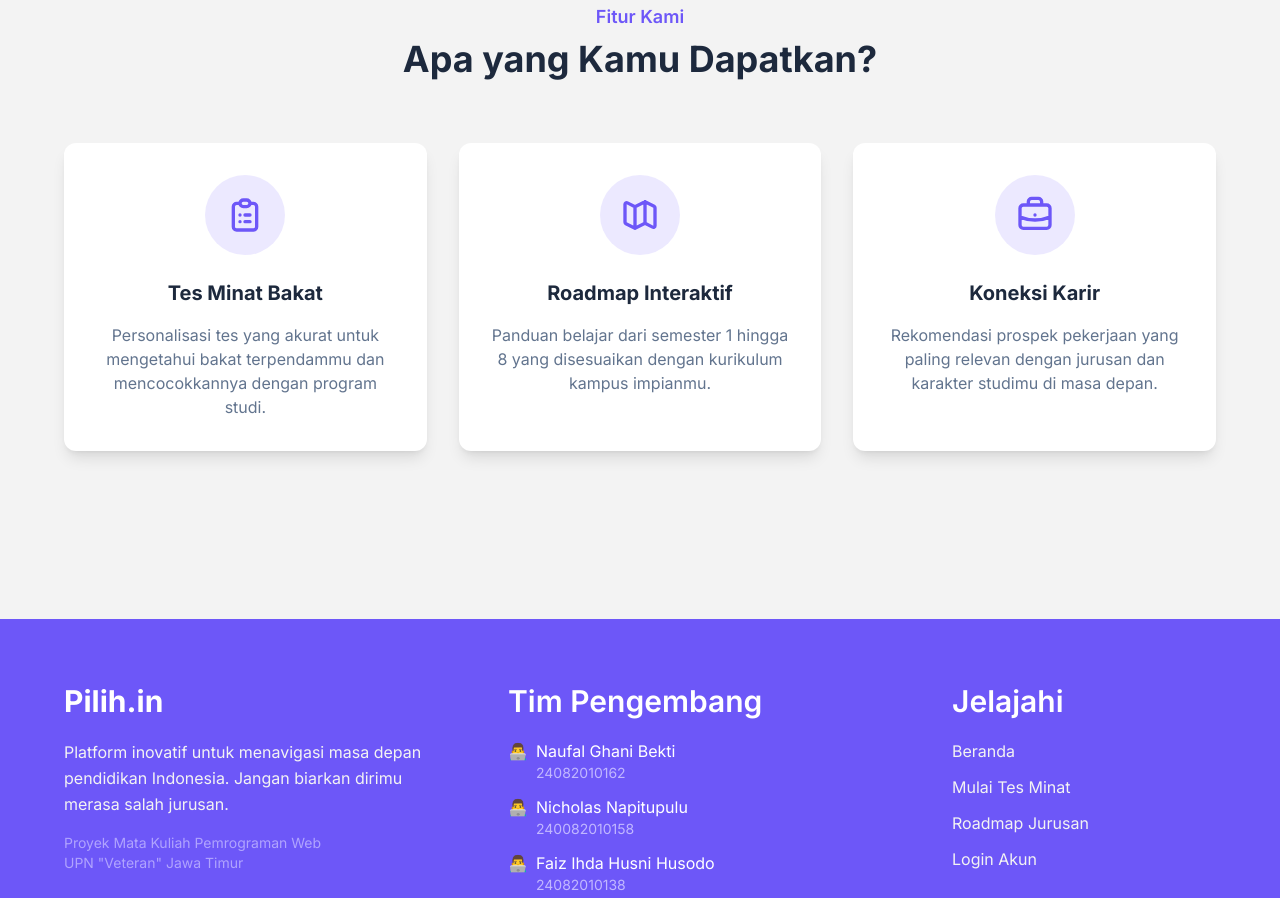
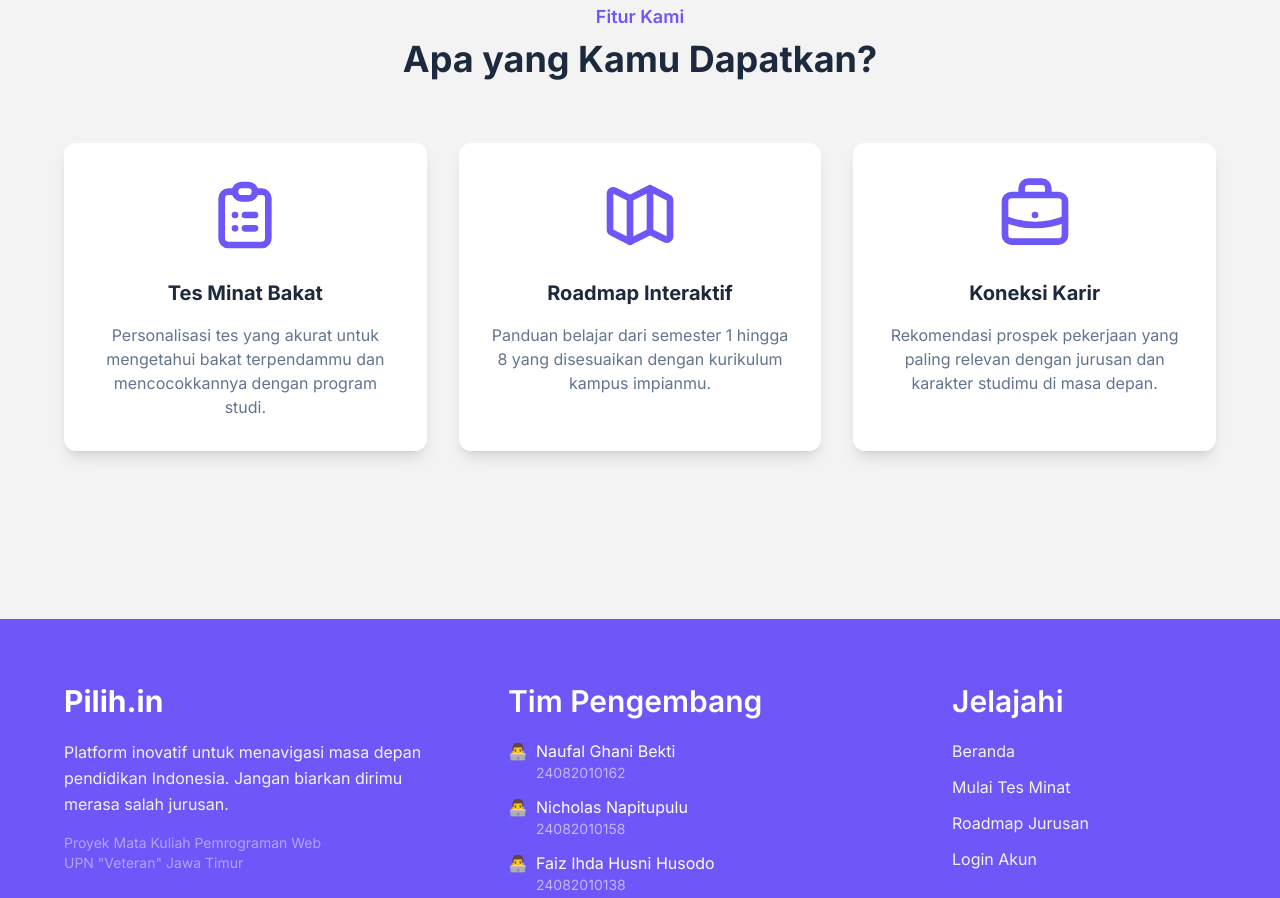
Before and after one commit to Naufal-Ghani22/Pilih.in-PemWeb, a website: page index.html in a window 1280 px wide. Shown: the part 1241-2139 px from the top of the page. Drawn offline with Linux system fonts and the light colour scheme.

Commit message:
push ditail kecil

```diff
--- a/index.html
+++ b/index.html
@@ -82,8 +82,8 @@
             <div class="flex flex-wrap justify-center">
                 <div class="w-full px-4 lg:w-1/3 xl:w-1/3 mb-10">
                     <div class="bg-white rounded-xl shadow-lg overflow-hidden p-8 hover:shadow-xl hover:-translate-y-2 transition duration-300 text-center h-full">
-                        <div class="w-20 h-20 bg-secondary/30 rounded-full flex items-center justify-center mx-auto mb-6">
-                            <svg class="w-10 h-10 text-primary" fill="none" stroke="currentColor" viewBox="0 0 24 24" xmlns="http://www.w3.org/2000/svg"><path stroke-linecap="round" stroke-linejoin="round" stroke-width="2" d="M9 5H7a2 2 0 00-2 2v12a2 2 0 002 2h10a2 2 0 002-2V7a2 2 0 00-2-2h-2M9 5a2 2 0 002 2h2a2 2 0 002-2M9 5a2 2 0 012-2h2a2 2 0 012 2m-3 7h3m-3 4h3m-6-4h.01M9 16h.01"></path></svg>
+                        <div class="w-20 h-20 rounded-full flex items-center justify-center mx-auto mb-6">
+                            <svg class="w-30 h-30 text-primary" fill="none" stroke="currentColor" viewBox="0 0 24 24" xmlns="http://www.w3.org/2000/svg"><path stroke-linecap="round" stroke-linejoin="round" stroke-width="2" d="M9 5H7a2 2 0 00-2 2v12a2 2 0 002 2h10a2 2 0 002-2V7a2 2 0 00-2-2h-2M9 5a2 2 0 002 2h2a2 2 0 002-2M9 5a2 2 0 012-2h2a2 2 0 012 2m-3 7h3m-3 4h3m-6-4h.01M9 16h.01"></path></svg>
                         </div>
                         <h3 class="font-bold text-xl text-slate-800 mb-4">Tes Minat Bakat</h3>
                         <p class="font-medium text-slate-500 text-base">Personalisasi tes yang akurat untuk mengetahui bakat terpendammu dan mencocokkannya dengan program studi.</p>
@@ -91,8 +91,8 @@
                 </div>
                 <div class="w-full px-4 lg:w-1/3 xl:w-1/3 mb-10">
                     <div class="bg-white rounded-xl shadow-lg overflow-hidden p-8 hover:shadow-xl hover:-translate-y-2 transition duration-300 text-center h-full">
-                        <div class="w-20 h-20 bg-secondary/30 rounded-full flex items-center justify-center mx-auto mb-6">
-                            <svg class="w-10 h-10 text-primary" fill="none" stroke="currentColor" viewBox="0 0 24 24" xmlns="http://www.w3.org/2000/svg"><path stroke-linecap="round" stroke-linejoin="round" stroke-width="2" d="M9 20l-5.447-2.724A1 1 0 013 16.382V5.618a1 1 0 011.447-.894L9 7m0 13l6-3m-6 3V7m6 10l4.553 2.276A1 1 0 0021 18.382V7.618a1 1 0 00-.553-.894L15 4m0 13V4m0 0L9 7"></path></svg>
+                        <div class="w-20 h-20 rounded-full flex items-center justify-center mx-auto mb-6">
+                            <svg class="w-30 h-30 text-primary" fill="none" stroke="currentColor" viewBox="0 0 24 24" xmlns="http://www.w3.org/2000/svg"><path stroke-linecap="round" stroke-linejoin="round" stroke-width="2" d="M9 20l-5.447-2.724A1 1 0 013 16.382V5.618a1 1 0 011.447-.894L9 7m0 13l6-3m-6 3V7m6 10l4.553 2.276A1 1 0 0021 18.382V7.618a1 1 0 00-.553-.894L15 4m0 13V4m0 0L9 7"></path></svg>
                         </div>
                         <h3 class="font-bold text-xl text-slate-800 mb-4">Roadmap Interaktif</h3>
                         <p class="font-medium text-slate-500 text-base">Panduan belajar dari semester 1 hingga 8 yang disesuaikan dengan kurikulum kampus impianmu.</p>
@@ -100,8 +100,8 @@
                 </div>
                 <div class="w-full px-4 lg:w-1/3 xl:w-1/3 mb-10">
                     <div class="bg-white rounded-xl shadow-lg overflow-hidden p-8 hover:shadow-xl hover:-translate-y-2 transition duration-300 text-center h-full">
-                        <div class="w-20 h-20 bg-secondary/30 rounded-full flex items-center justify-center mx-auto mb-6">
-                            <svg class="w-10 h-10 text-primary" fill="none" stroke="currentColor" viewBox="0 0 24 24" xmlns="http://www.w3.org/2000/svg"><path stroke-linecap="round" stroke-linejoin="round" stroke-width="2" d="M21 13.255A23.931 23.931 0 0112 15c-3.183 0-6.22-.62-9-1.745M16 6V4a2 2 0 00-2-2h-4a2 2 0 00-2 2v2m4 6h.01M5 20h14a2 2 0 002-2V8a2 2 0 00-2-2H5a2 2 0 00-2 2v10a2 2 0 002 2z"></path></svg>
+                        <div class="w-20 h-20 rounded-full flex items-center justify-center mx-auto mb-6">
+                            <svg class="w-30 h-30 text-primary" fill="none" stroke="currentColor" viewBox="0 0 24 24" xmlns="http://www.w3.org/2000/svg"><path stroke-linecap="round" stroke-linejoin="round" stroke-width="2" d="M21 13.255A23.931 23.931 0 0112 15c-3.183 0-6.22-.62-9-1.745M16 6V4a2 2 0 00-2-2h-4a2 2 0 00-2 2v2m4 6h.01M5 20h14a2 2 0 002-2V8a2 2 0 00-2-2H5a2 2 0 00-2 2v10a2 2 0 002 2z"></path></svg>
                         </div>
                         <h3 class="font-bold text-xl text-slate-800 mb-4">Koneksi Karir</h3>
                         <p class="font-medium text-slate-500 text-base">Rekomendasi prospek pekerjaan yang paling relevan dengan jurusan dan karakter studimu di masa depan.</p>
@@ -135,7 +135,7 @@
                             <span class="mr-2">👨‍💻</span>
                             <div>
                                 <p class="text-white font-medium">Nicholas Napitupulu</p>
-                                <p class="text-sm">240082010158</p>
+                                <p class="text-sm">24082010158</p>
                             </div>
                         </li>
                         <li class="flex items-start">
```
Also changed, not shown: src/output.css.
